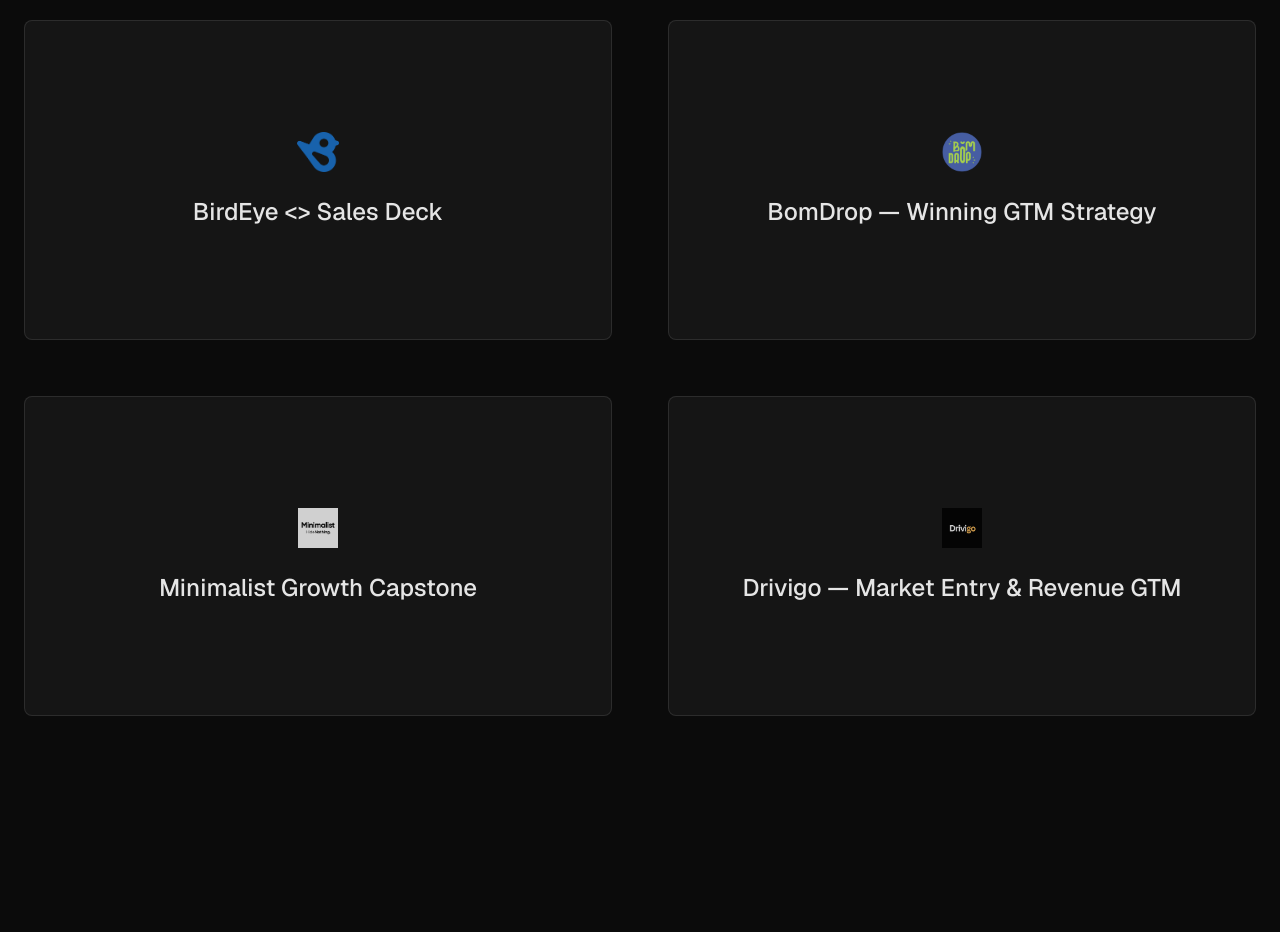
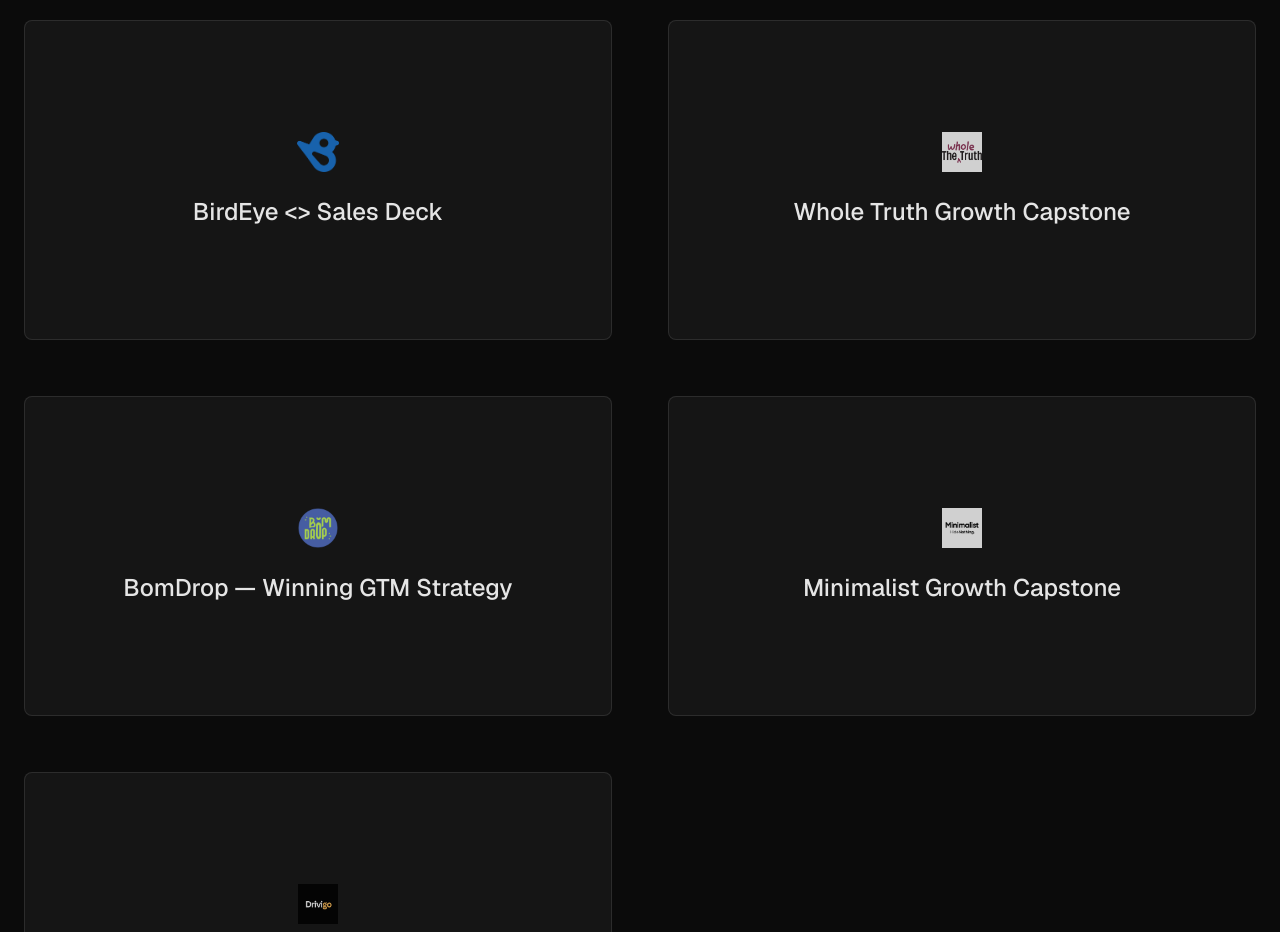
Before and after one commit to deepanshu2205/myportfolio, a Next.js app: page / in a window 1280 px wide. Shown: the part 1620-2552 px from the top of the page. Built offline with nearby package versions, Linux system fonts and the light colour scheme.

Commit message:
project added

```diff
--- a/app/page.tsx
+++ b/app/page.tsx
@@ -124,6 +124,11 @@
       logo="/logos/birdeye.png"
       title="BirdEye <> Sales Deck"
       link="https://drive.google.com/file/d/1kFxQAYV0v6h_FuYdNKYbSyzn5vCYeZst/view?usp=sharing"
+    />
+    <Project
+      logo="/logos/wholetruth.png"
+      title="Whole Truth Growth Capstone"
+      link="https://docs.google.com/spreadsheets/d/1u4FVa779zJl05OAoA1yAOioiKGEbCYypssiCSk0DZU4/edit?usp=sharing"
     />
     <Project
       logo="/logos/bomdrop.png"
```
Also changed, not shown: public/logos/wholetruth.png (added).
